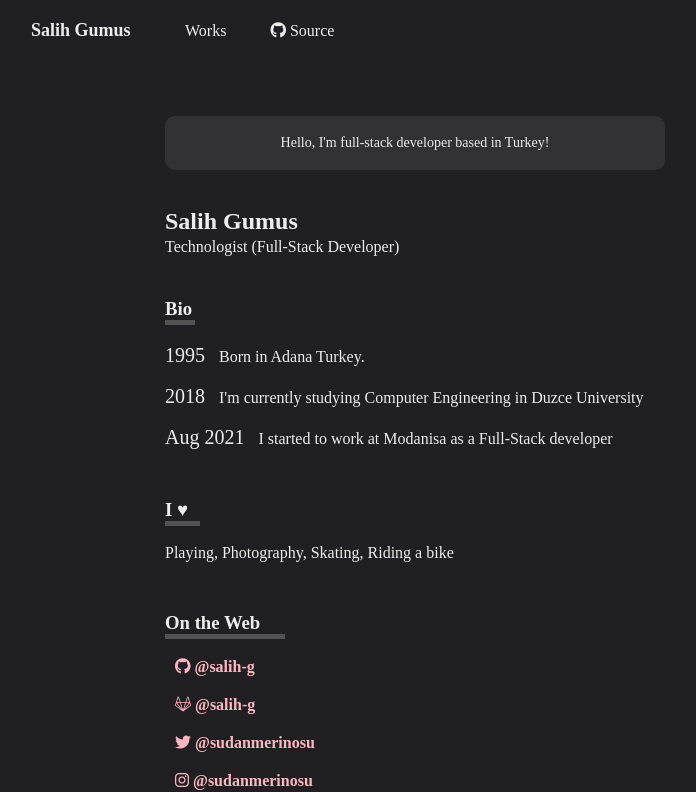
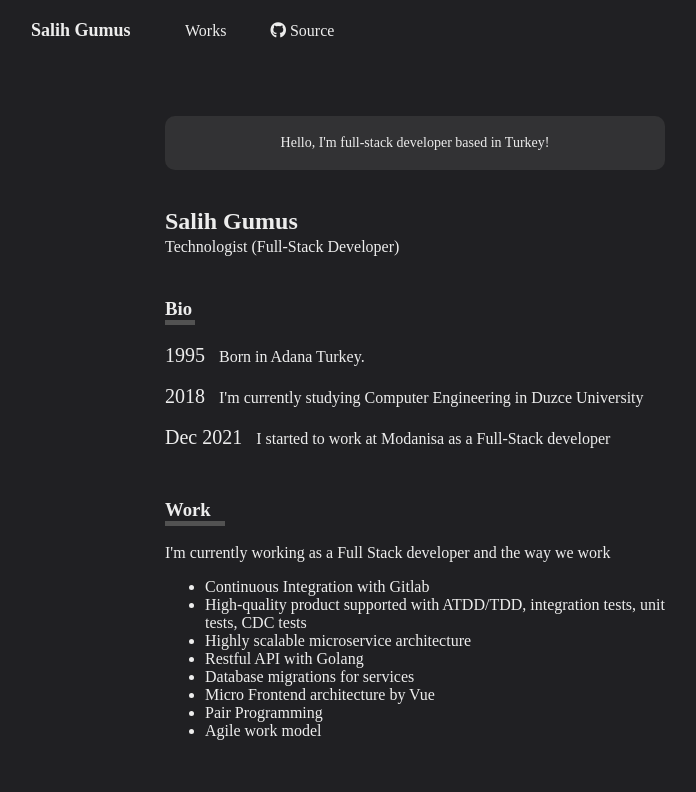
Before and after one commit to salih-g/personal-website, a Vue app: page / in a window 1280 px wide. Shown: the top 792 px of the page, without its empty margins (225-921 px from the left). Built offline with nearby package versions, Linux system fonts and the light colour scheme; a web font is replaced by a local one.

Commit message:
change work page and order components

```diff
--- a/src/App.vue
+++ b/src/App.vue
@@ -7,8 +7,8 @@
 				title="Salih Gumus"
 				definition="Technologist (Full-Stack Developer)"
 			/>
-			<!-- <Work /> -->
 			<Bio />
+			<Work />
 			<Love hobys="Playing, Photography, Skating, Riding a bike" />
 			<Web />
 		</article>
--- a/src/components/Bio.vue
+++ b/src/components/Bio.vue
@@ -13,7 +13,7 @@
 			</div>
 			<br />
 			<div class="work">
-				<span class="span">Aug 2021</span>
+				<span class="span">Dec 2021</span>
 				I started to work at Modanisa as a Full-Stack developer
 			</div>
 		</div>
--- a/src/components/Work.vue
+++ b/src/components/Work.vue
@@ -2,10 +2,17 @@
 	<div class="main">
 		<h3 class="work">Work</h3>
 		<p class="prag">
-			Lorem ipsum dolor sit amet consectetur, adipisicing elit. Dignissimos
-			eaque mollitia unde veritatis provident, illum cumque deleniti magni
-			obcaecati eum animi iste fuga magnam beatae maiores rerum, odio impedit
-			molestiae.
+			I'm currently working as a Full Stack developer and the way we work
+			<ul>
+				<li>Continuous Integration with Gitlab</li>
+				<li>High-quality product supported with ATDD/TDD, integration tests, unit tests, CDC tests</li>
+				<li>Highly scalable microservice architecture</li>
+				<li>Restful API with Golang</li>
+				<li>Database migrations for services</li>
+				<li>Micro Frontend architecture by Vue</li>
+				<li>Pair Programming</li>
+				<li>Agile work model</li>
+			</ul>
 		</p>
 	</div>
 </template>
```
